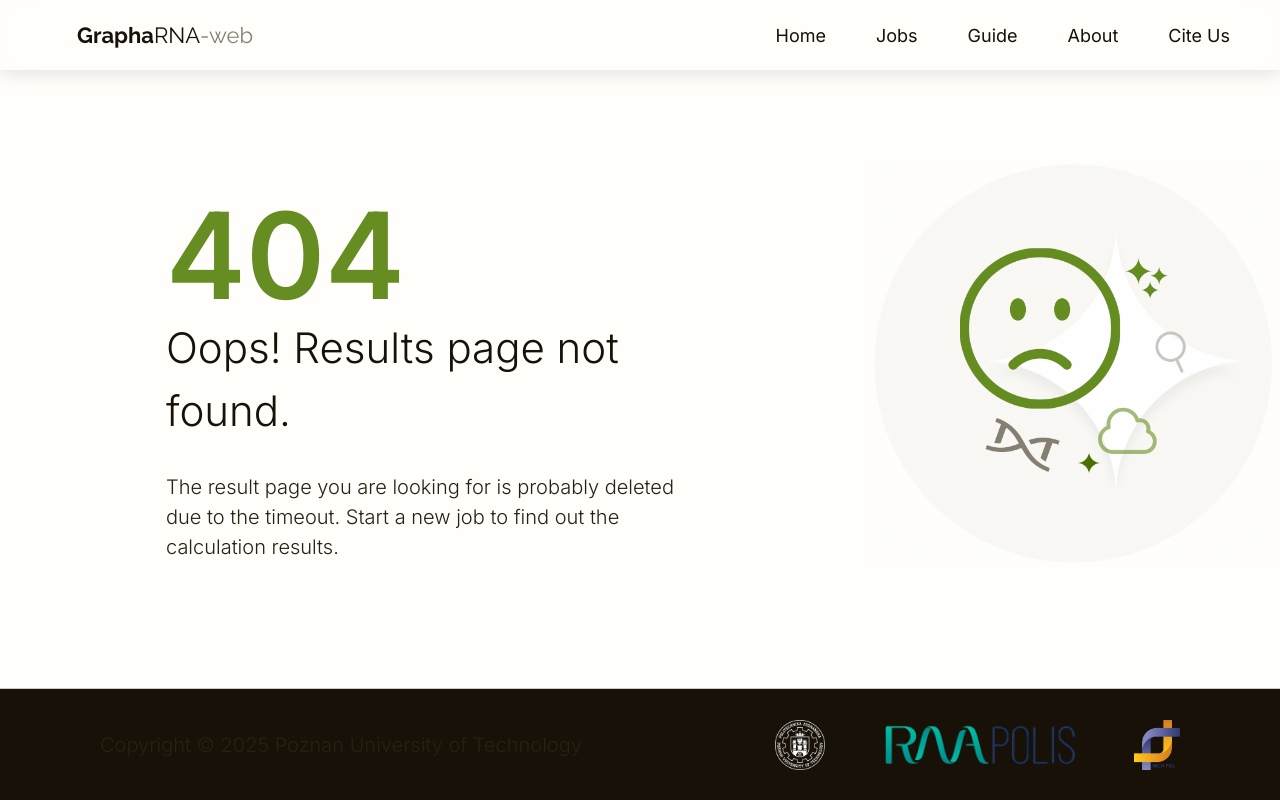
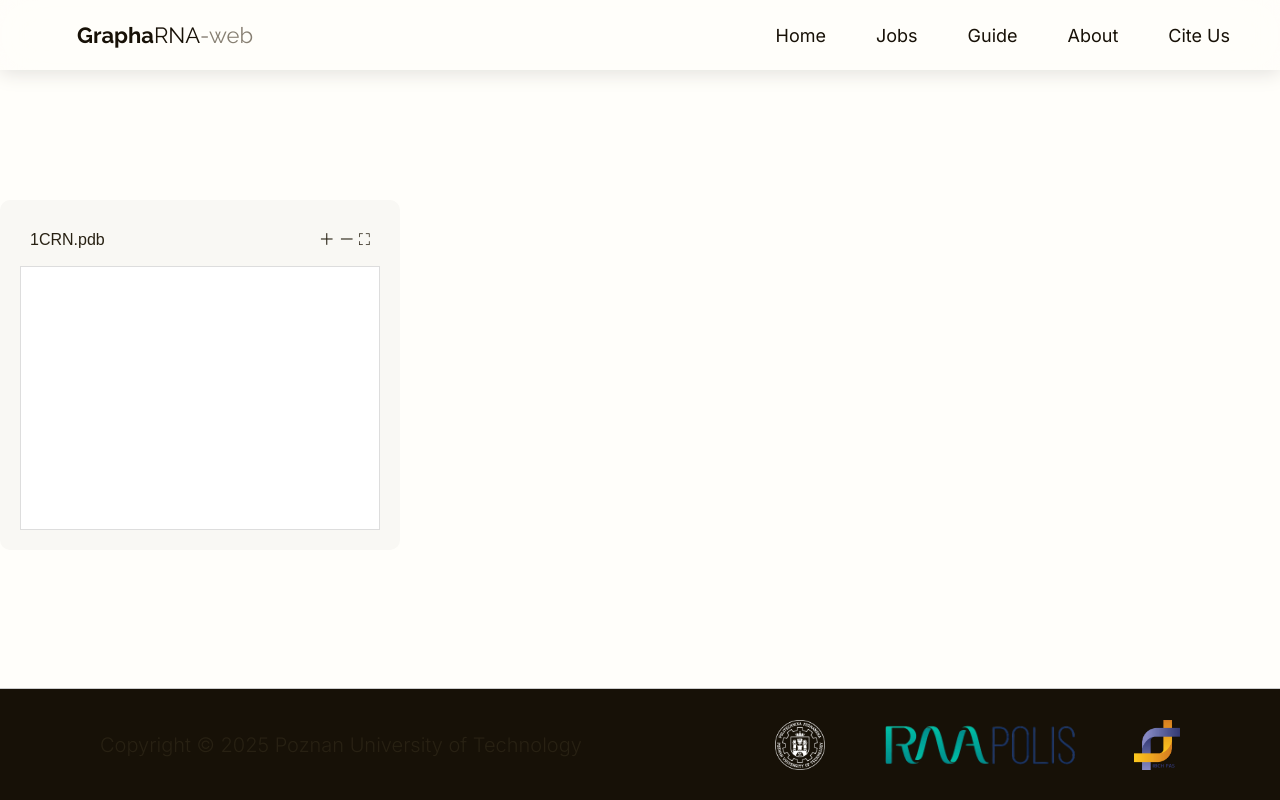
Before and after one commit to GraphaRNA-web/GraphaRNA-web, a Next.js app in the folder frontend/: page /results in a window 1280 px wide. Built offline with nearby package versions, Linux system fonts and the light colour scheme; a web font is replaced by a local one.

Commit message:
pdb files display

```diff
--- /dev/null
+++ b/frontend/app/components/PdbViewer.tsx
@@ -0,0 +1,106 @@
+import React, { useEffect, useRef, useState } from "react";
+import "../styles/PdbViewer.css";
+
+declare global {
+  interface Window {
+    $3Dmol: any;
+  }
+}
+
+interface PdbViewerProps {
+  filePath: string;      // pełna ścieżka lub URL do pliku PDB
+  width: number | string;
+  height: number | string;
+}
+
+export default function PdbViewer({ filePath, width, height }: PdbViewerProps) {
+  const containerRef = useRef<HTMLDivElement | null>(null);
+  const viewerRef = useRef<any>(null);
+  const [isFullscreen, setIsFullscreen] = useState(false);
+
+  useEffect(() => {
+    const load3Dmol = () => {
+      if (!window.$3Dmol) {
+        const script = document.createElement("script");
+        script.src = "https://3Dmol.org/build/3Dmol-min.js";
+        script.async = true;
+        script.onload = initViewer;
+        document.body.appendChild(script);
+      } else {
+        initViewer();
+      }
+    };
+
+    const initViewer = async () => {
+      if (!containerRef.current) return;
+      viewerRef.current = window.$3Dmol.createViewer(containerRef.current, {
+        backgroundColor: 0xffffff,
+      });
+
+      // Załaduj plik z podanej ścieżki
+      if (filePath) {
+        try {
+          const resp = await fetch(filePath);
+          const text = await resp.text();
+          viewerRef.current.clear();
+          viewerRef.current.addModel(text, "pdb");
+          viewerRef.current.setStyle({}, { cartoon: { color: "spectrum" } });
+          viewerRef.current.zoomTo();
+          viewerRef.current.render();
+        } catch (e: any) {
+          console.error("Nie udało się załadować PDB: ", e.message);
+        }
+      }
+
+      // ResizeObserver, żeby viewer renderował się przy zmianie rozmiaru
+      const ro = new ResizeObserver(() => viewerRef.current.render());
+      ro.observe(containerRef.current);
+    };
+
+    load3Dmol();
+
+    const handleFullscreenChange = () => {
+      setIsFullscreen(!!document.fullscreenElement);
+      viewerRef.current?.render();
+    };
+
+    document.addEventListener("fullscreenchange", handleFullscreenChange);
+    return () => document.removeEventListener("fullscreenchange", handleFullscreenChange);
+  }, [filePath]);
+
+  const zoomIn = () => { viewerRef.current?.zoom(1.2); viewerRef.current?.render(); };
+  const zoomOut = () => { viewerRef.current?.zoom(0.8); viewerRef.current?.render(); };
+
+  const toggleFullscreen = () => {
+    if (!containerRef.current) return;
+    if (!document.fullscreenElement) {
+      containerRef.current.parentElement?.requestFullscreen();
+    } else {
+      document.exitFullscreen();
+    }
+  };
+
+  return (
+    <div
+      className={`pdb-viewer-wrapper ${isFullscreen ? "fullscreen" : ""}`}
+      style={{ width, height }}
+    >
+      <div className="header-bar">
+        <span className="file-name">{filePath.split("/").pop()}</span>
+        <div className="controls-header">
+          <button onClick={zoomIn}>＋</button>
+          <button onClick={zoomOut}>－</button>
+          <button onClick={toggleFullscreen}>{isFullscreen ? "🡽" : "⛶"}</button>
+        </div>
+      </div>
+      <div
+        className="viewer-container"
+        ref={containerRef}
+        style={{
+            width: isFullscreen ? "100%" : (typeof width === "number" ? width - 40 : `calc(${width} - 40px)`),
+            height: isFullscreen ? "100%" : (typeof height === "number" ? height - 40 : `calc(${height} - 40px)`),
+        }}
+      />
+    </div>
+  );
+}
--- a/frontend/app/results/page.tsx
+++ b/frontend/app/results/page.tsx
@@ -2,10 +2,12 @@
 
 import React from 'react';
 import '../styles/results.css';
+import PdbViewer from "../components/PdbViewer";
+
 
 export default function Home() {
 
-  const [isFound, setIsFound] = React.useState(false);
+  const [isFound, setIsFound] = React.useState(true);
 
   return (
     <div className='content'>
@@ -27,7 +29,11 @@ export default function Home() {
 
       {isFound === true && (
         <div className='found'>
-
+            <PdbViewer
+              filePath="1CRN.pdb"
+              width={400}
+              height={350}
+            />
         </div>
       )}
     </div>
--- /dev/null
+++ b/frontend/app/styles/PdbViewer.css
@@ -0,0 +1,50 @@
+.pdb-viewer-wrapper {
+  display: flex;
+  flex-direction: column;
+  gap: 6px;
+  padding: 20px;
+  background-color: #F9F8F4;
+  border-radius: 10px;
+}
+
+.header-bar {
+  display: flex;
+  justify-content: space-between;
+  align-items: center;
+  padding: 6px 10px;
+  min-height: 40px;
+  box-sizing: border-box;
+}
+
+.controls-header {
+  display: flex;
+  flex-direction: row;
+  align-items: center;
+  gap: 4px;
+}
+
+.viewer-container {
+  background: #fff;
+  border: 1px solid #ddd;
+  position: relative;
+}
+
+.pdb-viewer-wrapper.fullscreen {
+  position: fixed;
+  top: 0;
+  left: 0;
+  width: 100vw;
+  height: 100vh;
+  background: #F9F8F4;
+  z-index: 9999;
+  gap: 10px;
+}
+
+.pdb-viewer-wrapper.fullscreen .viewer-container {
+  width: 100%;
+  height: calc(100vh - 50px);
+}
+
+.pdb-viewer-wrapper.fullscreen{
+  padding: 5px;
+}
--- a/frontend/app/styles/results.css
+++ b/frontend/app/styles/results.css
@@ -45,3 +45,7 @@ p{
     font-family: Inter;
     width: 511px;
 }
+
+.found {
+  padding-top: 200px;
+}
--- a/frontend/package.json
+++ b/frontend/package.json
@@ -11,6 +11,7 @@
   "dependencies": {
     "lucide-react": "^0.525.0",
     "next": "15.3.3",
+    "ngl": "^2.4.0",
     "react": "^19.0.0",
     "react-dom": "^19.0.0"
   },
```
Also changed, not shown: 2 other files (tests, documents, lock files or other folders).
